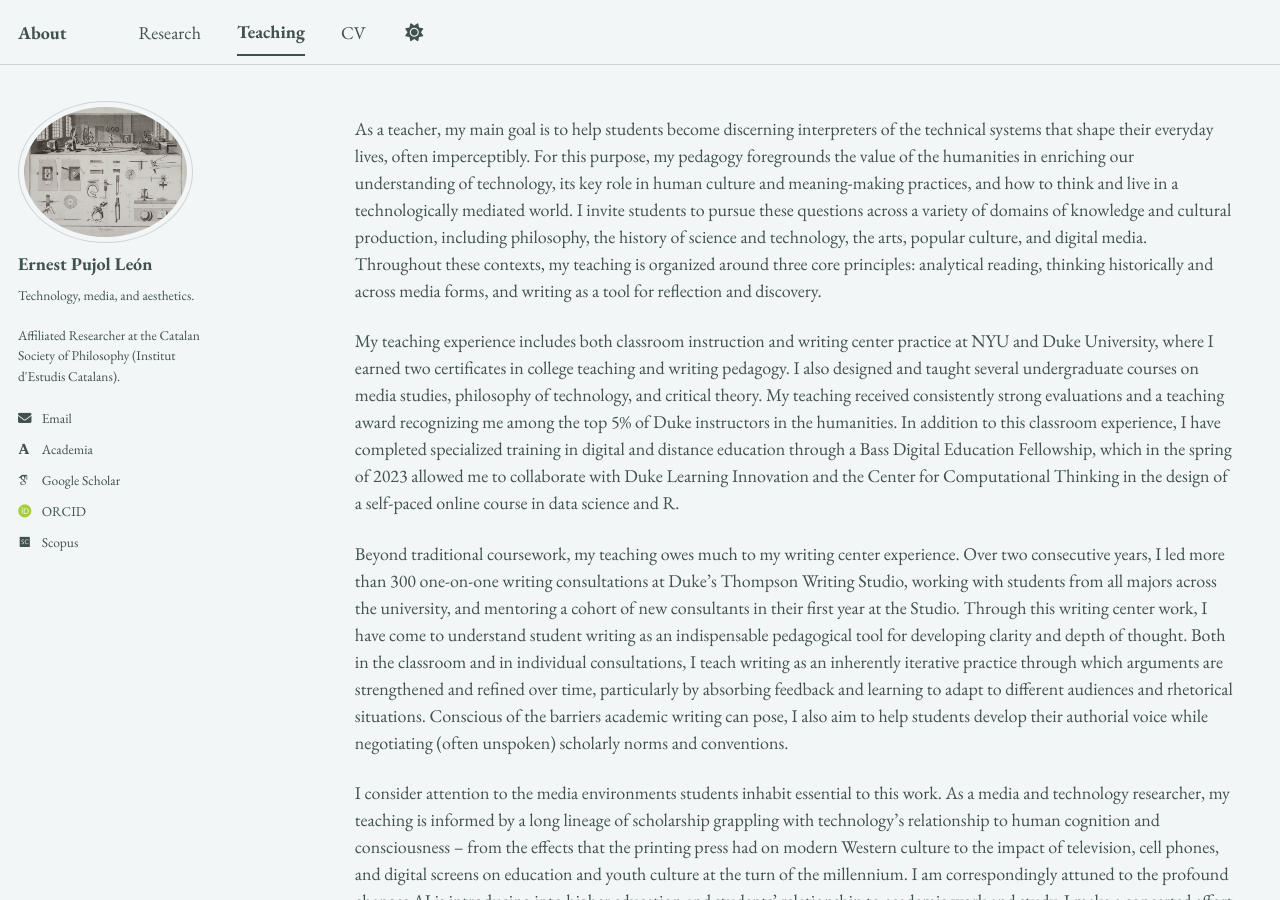
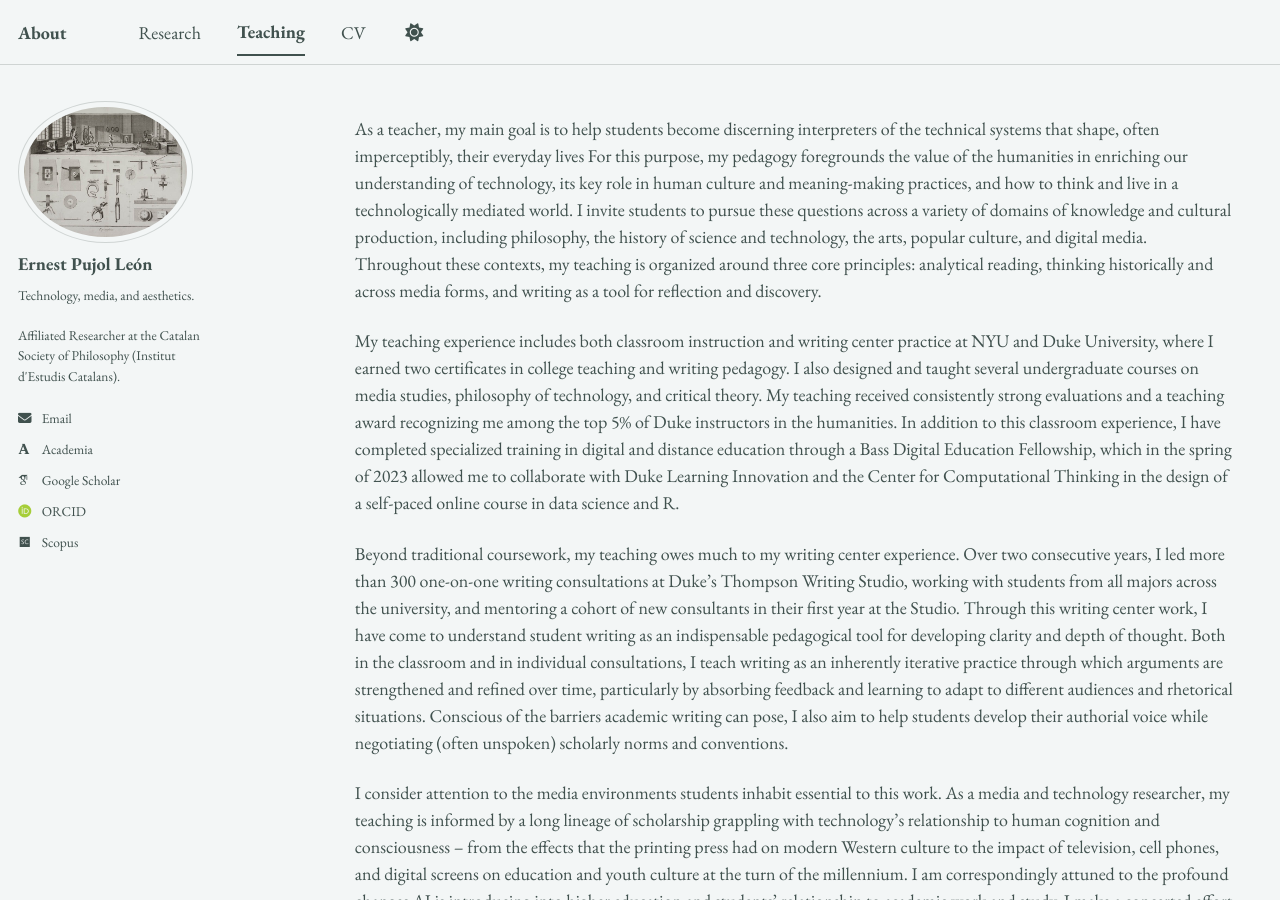
Before and after one commit to epujol90/epujol90.github.io, a Jekyll site: the page built from _pages/teaching.md, in a window 1280 px wide and 900 px high. Built offline with Jekyll 4.4.1, drawn with Linux system fonts in a browser that asks for light colours; some web fonts are replaced; a script bundle is joined from its source files by our own code; library files that are not in the unit come from our copies.

```diff
--- a/_pages/teaching.md
+++ b/_pages/teaching.md
@@ -5,7 +5,7 @@ permalink: /teaching/
 author_profile: true
 ---
 
-As a teacher, my main goal is to help students become discerning interpreters of the technical systems that shape their everyday lives, often imperceptibly. For this purpose, my pedagogy foregrounds the value of the humanities in enriching our understanding of technology, its key role in human culture and meaning-making practices, and how to think and live in a technologically mediated world. I invite students to pursue these questions across a variety of domains of knowledge and cultural production, including philosophy, the history of science and technology, the arts, popular culture, and digital media. Throughout these contexts, my teaching is organized around three core principles: analytical reading, thinking historically and across media forms, and writing as a tool for reflection and discovery.
+As a teacher, my main goal is to help students become discerning interpreters of the technical systems that shape, often imperceptibly, their everyday lives For this purpose, my pedagogy foregrounds the value of the humanities in enriching our understanding of technology, its key role in human culture and meaning-making practices, and how to think and live in a technologically mediated world. I invite students to pursue these questions across a variety of domains of knowledge and cultural production, including philosophy, the history of science and technology, the arts, popular culture, and digital media. Throughout these contexts, my teaching is organized around three core principles: analytical reading, thinking historically and across media forms, and writing as a tool for reflection and discovery.
 
 My teaching experience includes both classroom instruction and writing center practice at NYU and Duke University, where I earned two certificates in college teaching and writing pedagogy. I also designed and taught several undergraduate courses on media studies, philosophy of technology, and critical theory. My teaching received consistently strong evaluations and a teaching award recognizing me among the top 5% of Duke instructors in the humanities. In addition to this classroom experience, I have completed specialized training in digital and distance education through a Bass Digital Education Fellowship, which in the spring of 2023 allowed me to collaborate with Duke Learning Innovation and the Center for Computational Thinking in the design of a self-paced online course in data science and R.
 
```
